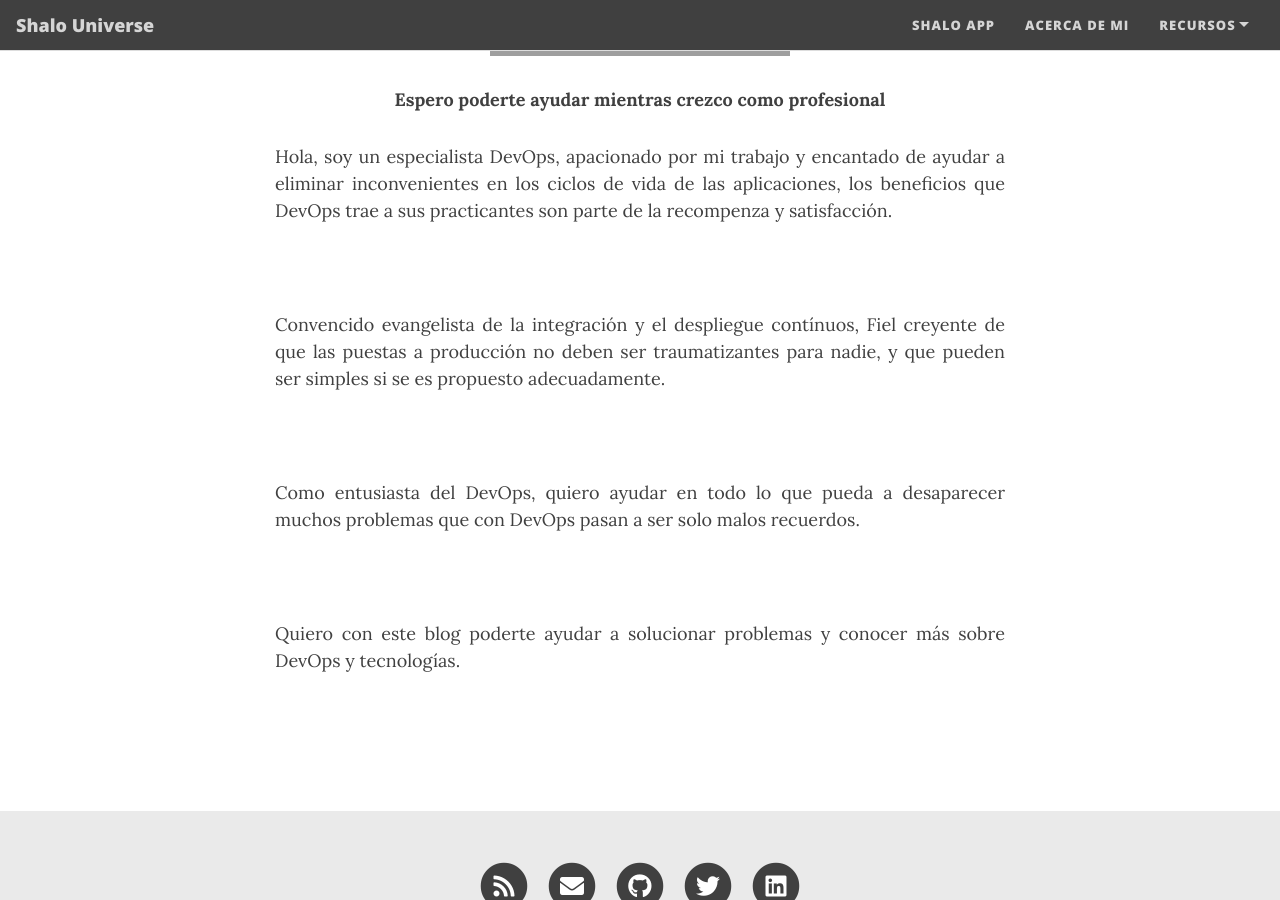
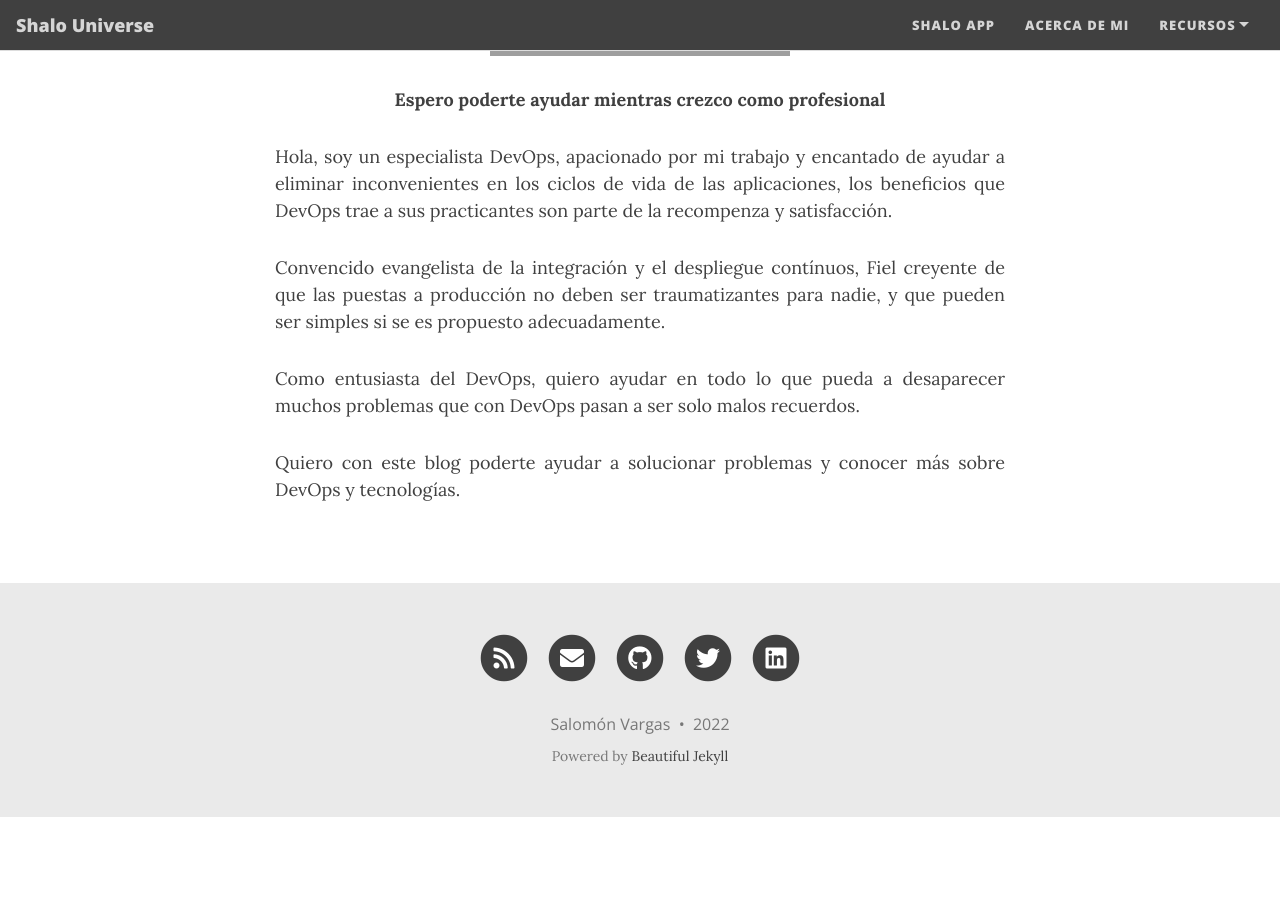
Before and after one commit to salomonvargas/blog, a Jekyll site: the page built from aboutme.md, in a window 1280 px wide and 900 px high, scrolled down 578 px. Built offline with Jekyll 4.4.1, drawn with Linux system fonts in a browser that asks for light colours; nearby versions of some CDN libraries; after the commit the page ends 1395 px from its top, so only the background shows below that; grey boxes are pictures that could not be loaded.

Commit message:
Mejora en parrafos

```diff
--- a/aboutme.md
+++ b/aboutme.md
@@ -9,22 +9,15 @@ subtitle: Especialista DevOps
     <p style="font-weight: bold;">Espero poderte ayudar mientras crezco como profesional</p>
 </div>
 
-<div style="text-align: justify">
+<p style="text-align: justify">
 Hola, soy un especialista DevOps, apacionado por mi trabajo y encantado de ayudar a eliminar inconvenientes en los ciclos de vida de las aplicaciones, los beneficios que DevOps trae a sus practicantes son parte de la recompenza y satisfacción.
-</div>
-<br>
-
-<div style="text-align: justify">
+</p>
+<p style="text-align: justify">
 Convencido evangelista de la integración y el despliegue contínuos, Fiel creyente de que las puestas a producción no deben ser traumatizantes para nadie, y que pueden ser simples si se es propuesto adecuadamente.
-</div>
-<br>
-
-<div style="text-align: justify">
+</p>
+<p style="text-align: justify">
 Como entusiasta del DevOps, quiero ayudar en todo lo que pueda a desaparecer muchos problemas que con DevOps pasan a ser solo malos recuerdos.
-</div>
-<br>
-
-<div style="text-align: justify">
+</p>
+<p style="text-align: justify">
 Quiero con este blog poderte ayudar a solucionar problemas y conocer más sobre DevOps y tecnologías.
-</div>
-<br>
+</p>
```
